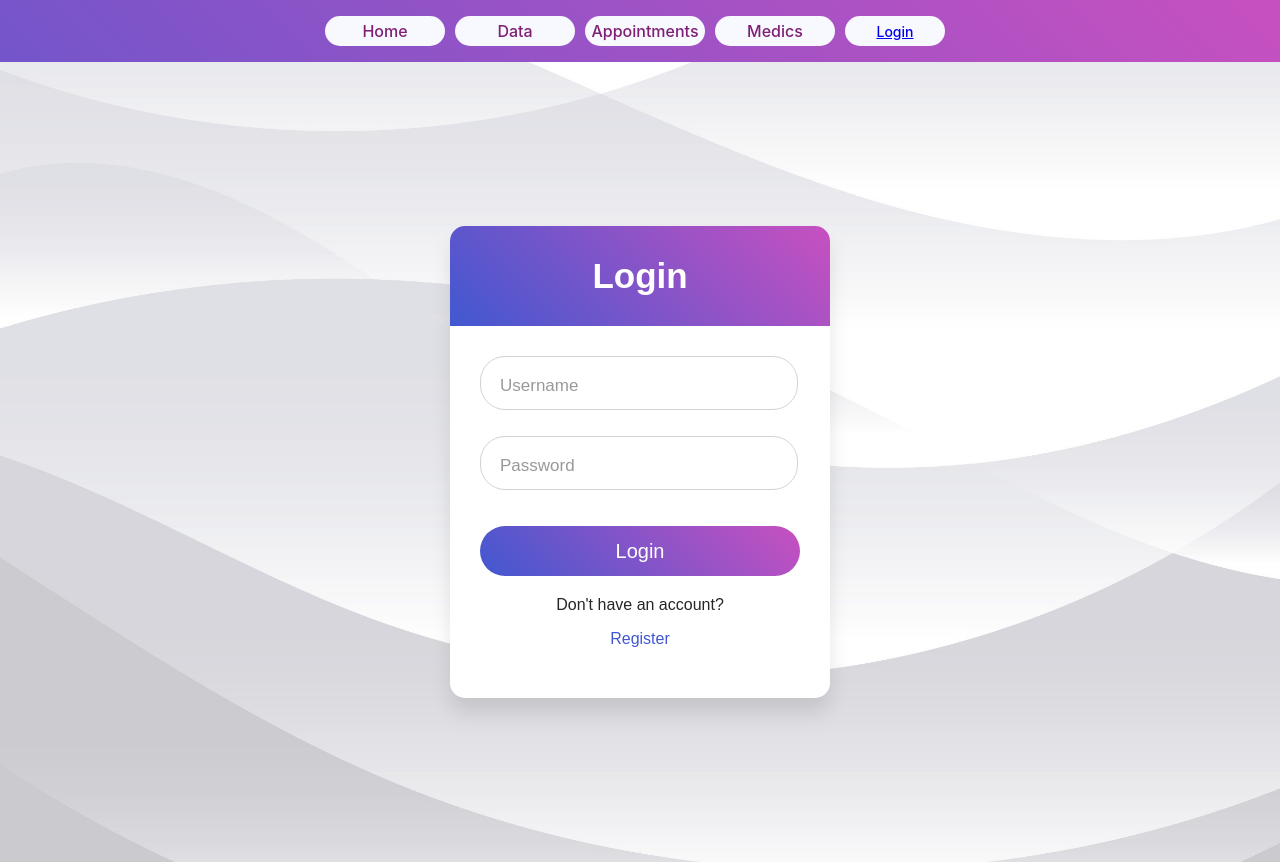
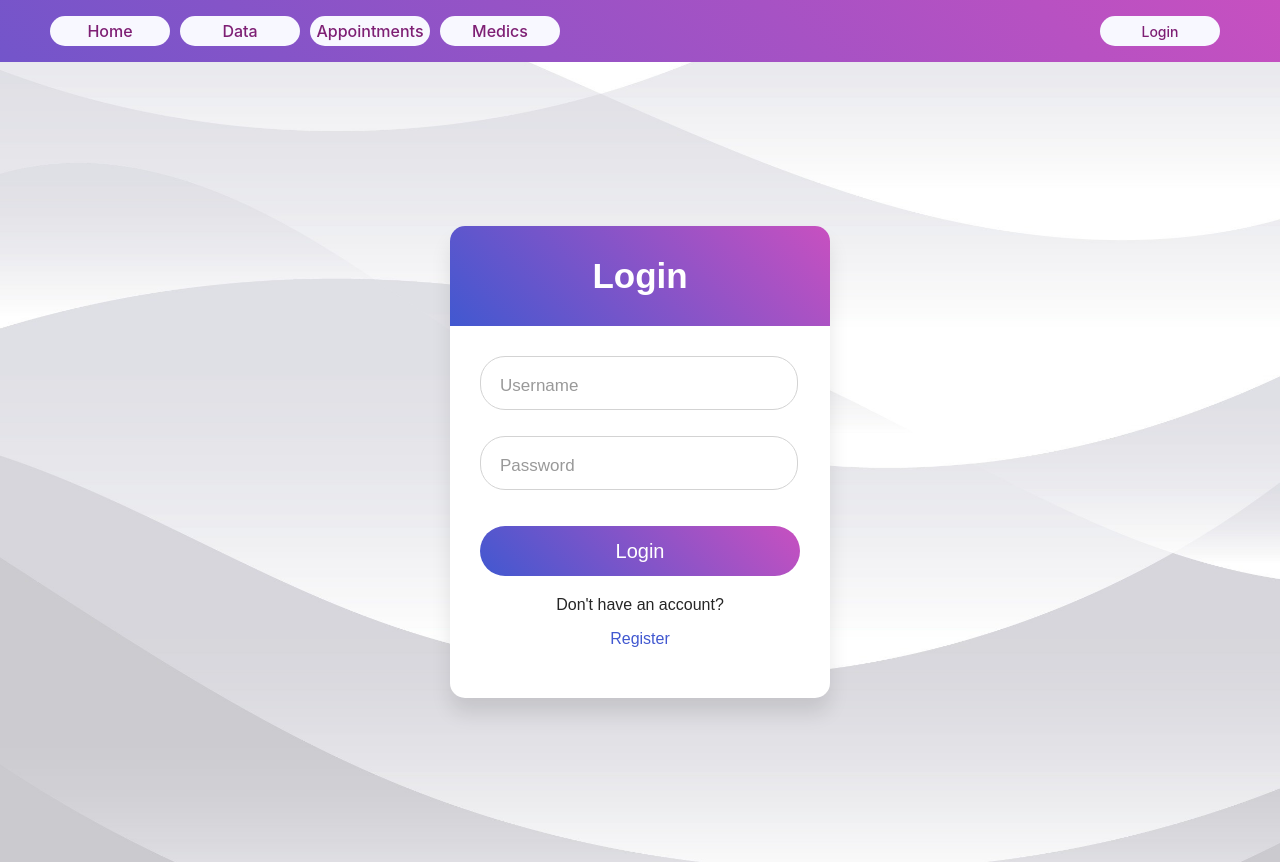
Before and after one commit to bogdanbbm/ACSHealth, a React (Create React App) app: page /login in a window 1280 px wide. Built offline with nearby package versions, Linux system fonts and the light colour scheme.

Commit message:
Aligned login button

```diff
--- a/src/App.css
+++ b/src/App.css
@@ -42,11 +42,29 @@
   background: linear-gradient(-135deg, #c850c0, #4158d0);
 }
 
+@media screen and (max-width: 768px) {
+  .navbar {
+
+
+  }
+}
+
+.navbar nav {
+  display: flex;
+  justify-content: space-between;
+  align-items: center;
+  padding: 0 50px;
+}
+
 .navbar nav ul {
   display: flex;
   justify-content: center;
   align-items: center;
   padding: 20px 0 0 0;
+}
+
+.navbar nav .login-acc-button {
+  padding-top: 20px;
 }
 
 @media screen and (max-width: 768px) {
--- a/src/App.js
+++ b/src/App.js
@@ -1,5 +1,5 @@
 import './App.css';
-import React, {Component} from 'react';
+import React, { Component } from 'react';
 import {
   BrowserRouter as Router,
   Routes,
@@ -38,9 +38,11 @@
                 <Link to="/medics">Medics</Link>
               </li>
               <div className="spacer"></div>
-              <LoginAccButton />
             </ul>
 
+            <div className="login-acc-button">
+              <LoginAccButton />
+            </div>
 
 
           </nav>
--- a/src/component/login_acc_button/LoginAccButton.css
+++ b/src/component/login_acc_button/LoginAccButton.css
@@ -16,3 +16,23 @@
     justify-content: center;
     align-items: center;
 }
+
+@media screen and (min-width: 768px) {
+    .login-button {
+        width: 120px;
+    }
+}
+
+.login-button:hover {
+    transform: scale(1.10);
+}
+
+.login-button a {
+    text-decoration: none;
+    color: #7e1f74;
+    width: 100%;
+    height: 100%;
+    display: flex;
+    justify-content: center;
+    align-items: center;
+}
```
